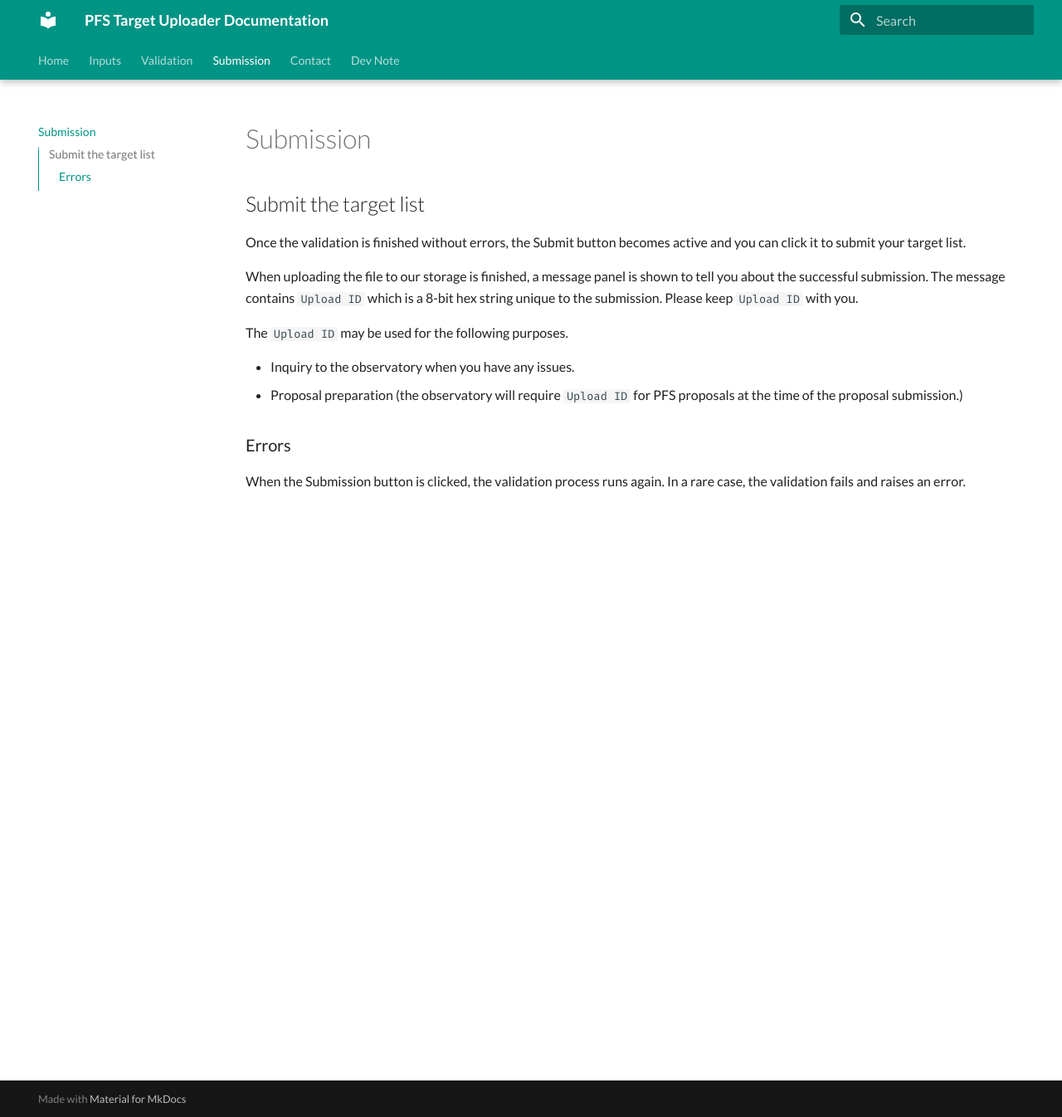
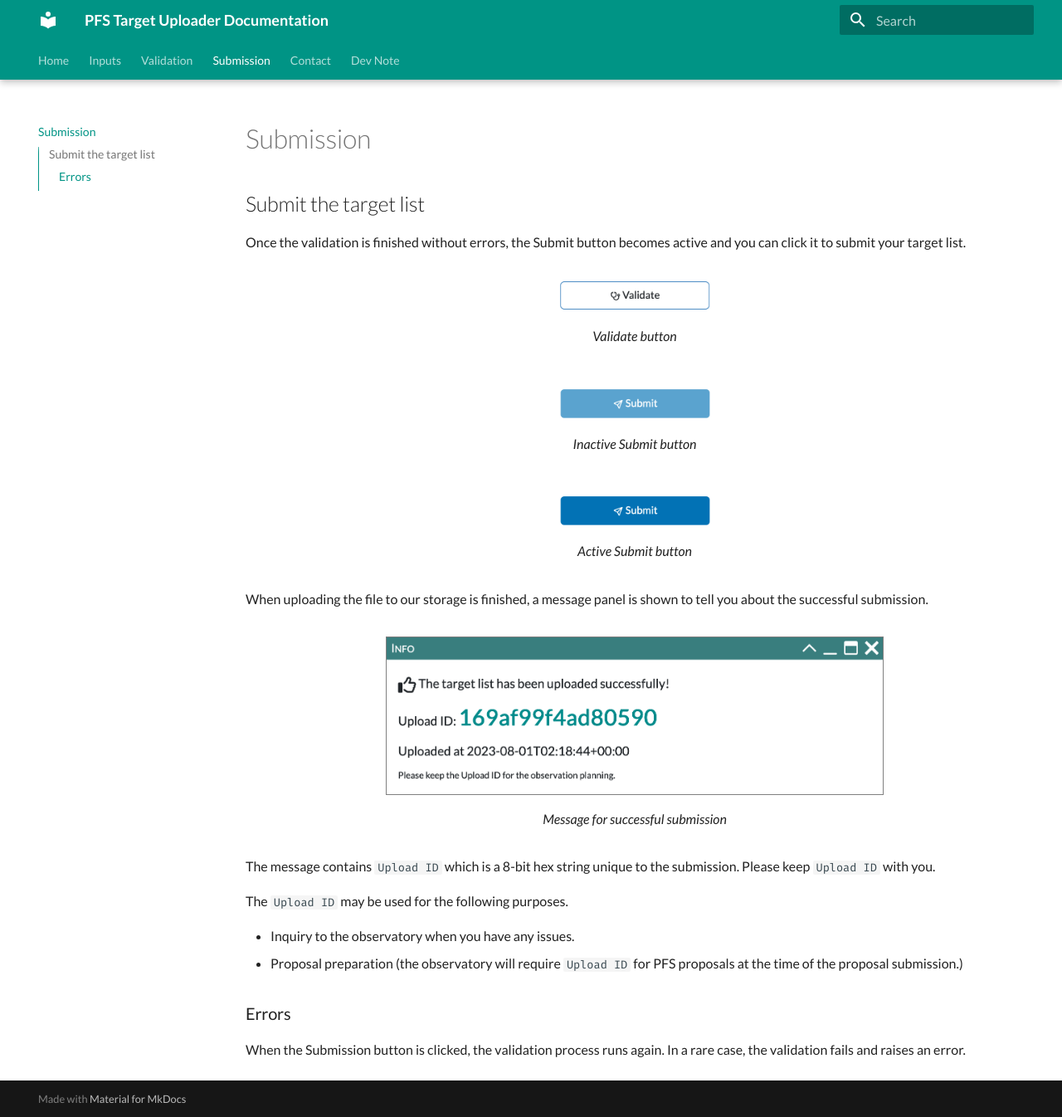
Before and after one commit to Subaru-PFS/spt_target_uploader, an MkDocs documentation site: the page built from docs/docs/submission.md, in a window 1280 px wide and 1346 px high. Shown: the whole window at 83% size. Built offline with MkDocs 1.6.1 and Material for MkDocs 9.7.7, drawn with Linux system fonts in a browser that asks for light colours.

```diff
--- a/docs/docs/submission.md
+++ b/docs/docs/submission.md
@@ -3,7 +3,28 @@
 ## Submit the target list
 Once the validation is finished without errors, the Submit button becomes active and you can click it to submit your target list.
 
+<figure markdown>
+  ![Validate Button](images/validate_button.png){ width="200" }
+  <figcaption>Validate button</figcaption>
+</figure>
+
+<figure markdown>
+  ![Submit Button (inactive)](images/submit_button_inactive.png){ width="200" }
+  <figcaption>Inactive Submit button</figcaption>
+</figure>
+
+<figure markdown>
+  ![Submit Button (active)](images/submit_button_active.png){ width="200" }
+  <figcaption>Active Submit button</figcaption>
+</figure>
+
 When uploading the file to our storage is finished, a message panel is shown to tell you about the successful submission.
+
+<figure markdown>
+  ![Success Message](images/success_floatpanel.png){ width="600" style="margin: 0; border: 1px solid gray;" }
+  <figcaption>Message for successful submission</figcaption>
+</figure>
+
 The message contains `Upload ID` which is a 8-bit hex string unique to the submission.
 Please keep `Upload ID` with you.
 
--- a/docs/mkdocs.yml
+++ b/docs/mkdocs.yml
@@ -42,6 +42,7 @@ theme:
 markdown_extensions:
   - attr_list
   - def_list
+  - md_in_html
   - pymdownx.tasklist:
       custom_checkbox: true
   - pymdownx.emoji:
--- a/pyproject.toml
+++ b/pyproject.toml
@@ -43,6 +43,10 @@ version = { attr = "pfs_target_uploader.__version__" }
 [tool.pdm.dev-dependencies]
 dev = ["pip>=23.2.1", "ipython>=8.14.0"]
 
+[tool.pdm.scripts]
+serve-doc = { shell = "cd docs && mkdocs serve", help = "Start the dev server for doc preview" }
+build-doc = { shell = "cd docs && mkdocs build", help = "Build documentation" }
+
 # [tool.black]
 # line-length = 120
 # target-version = ["py39", "py310", "py311"]
```
Also changed, not shown: docs/docs/todo.md (+3 -1 lines), docs/docs/validation.md (+12 -1 lines), docs/docs/images/status_indicators.png (added), docs/docs/images/submit_button_active.png (added), docs/docs/images/submit_button_inactive.png (added), docs/docs/images/success_floatpanel.png (added), docs/docs/images/test.png (added), docs/docs/images/validate_button.png (added), 1 other file.
